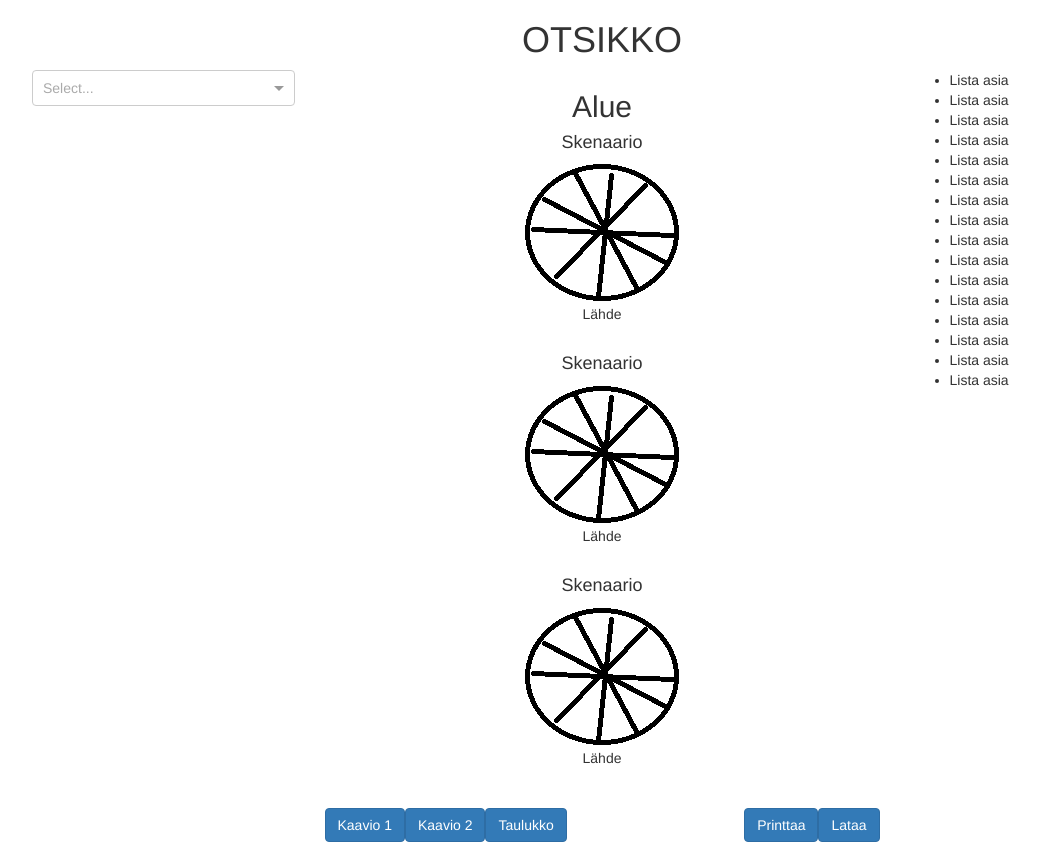
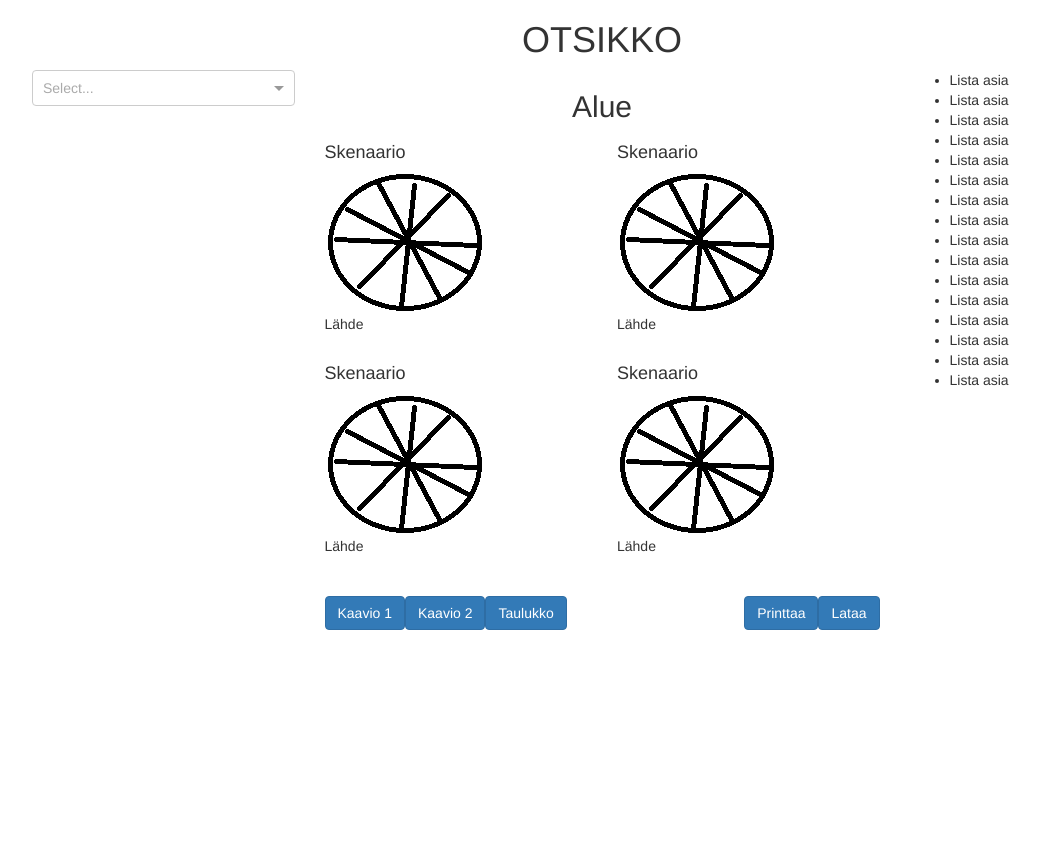
Before and after one commit to Ketkukelmi/ForestIndicatorTeam7, a React (Create React App) app in the folder forest-indicator/: page / in a window 1280 px wide. Shown: the whole page, without its empty margins (38-1078 px from the left). After the commit the page ends 800 px from the top, so only its background shows below. Built offline with nearby package versions, Linux system fonts and the light colour scheme.

Commit message:
added inlining to graph divs

```diff
--- a/forest-indicator/src/components/middlewing.js
+++ b/forest-indicator/src/components/middlewing.js
@@ -5,30 +5,44 @@ import testimg from './test.png';
 class middlewing extends Component {
     render () {
         return (
-    <div class="col-md-6">
+    <div className="col-md-6">
         <h2 className="text-center">Alue</h2>
 
-    <figure className="text-center" >
+<div className="row">
+
+<div className="col-md-6">
+    <figure className="text-left" >
         <h4>Skenaario</h4>
         <img src={testimg} alt="logo" />
         <figcaption >Lähde</figcaption>
         <br/>
     </figure>
-
-    <figure className="text-center" >
+</div>
+<div className="col-md-6">
+<figure className="text-left" >
+    <h4>Skenaario</h4>
+    <img src={testimg} alt="logo" />
+    <figcaption >Lähde</figcaption>
+    <br/>
+</figure>
+</div>
+<div className="col-md-6">
+    <figure className="text-left" >
         <h4>Skenaario</h4>
         <img src={testimg} alt="logo" />
         <figcaption >Lähde</figcaption>
         <br/>
     </figure>
-
-    <figure className="text-center" >
+</div>
+<div className="col-md-6">
+    <figure className="text-left" >
         <h4>Skenaario</h4>
         <img src={testimg} alt="logo" />
         <figcaption >Lähde</figcaption>
         <br/>
     </figure>
-
+</div>
+</div>
         <br/>
         <button type="button" className="btn btn-primary">Kaavio 1</button>
         <button type="button" className="btn btn-primary">Kaavio 2</button>
```
